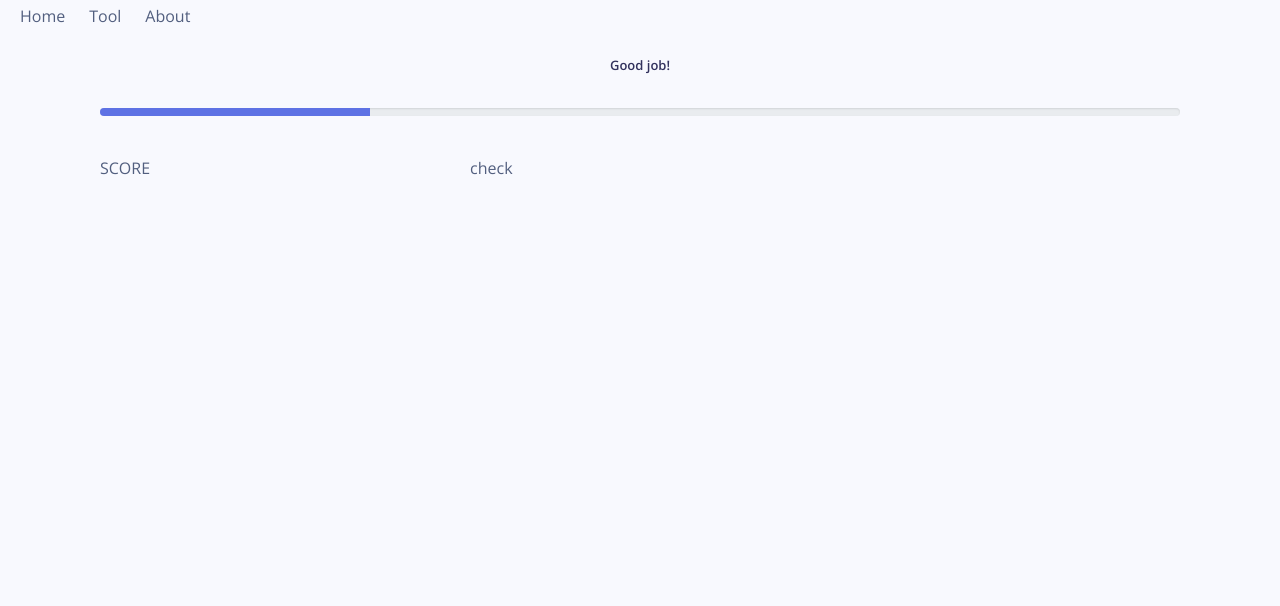
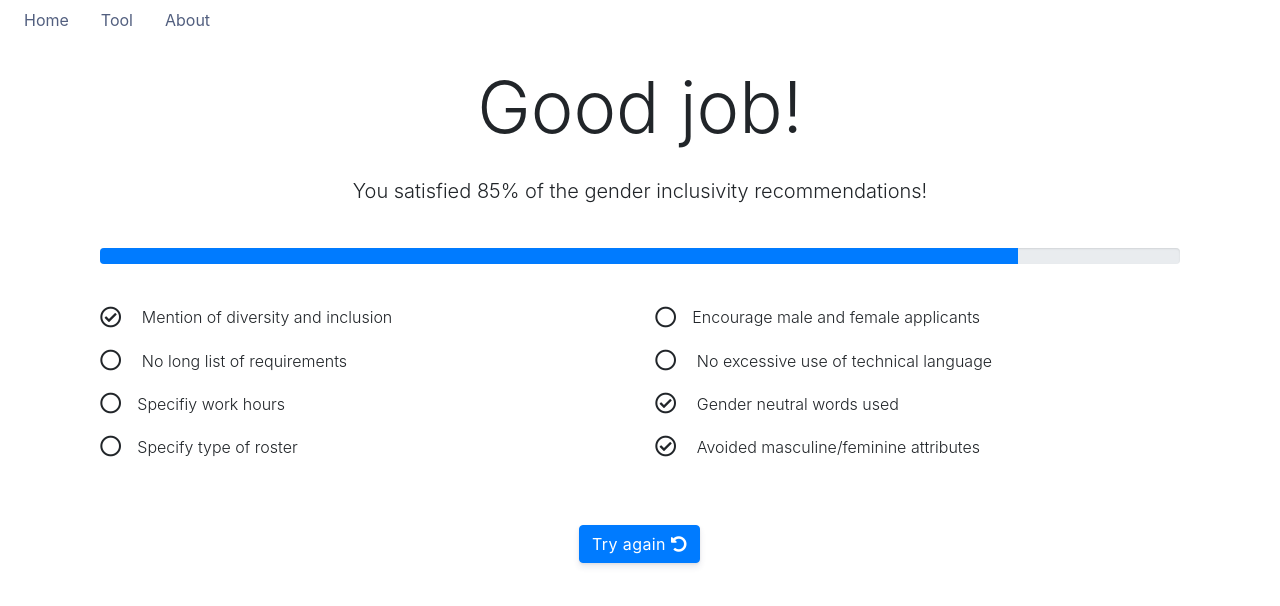
Before and after one commit to anna-giang/4003-Project, a Flask app: page /result in a window 1280 px wide. Shown: the top 606 px of the page. Run offline with Flask 2, Linux system fonts and the light colour scheme; some libraries are stand-ins or nearby versions.

Commit message:
improved result page styling and icons

```diff
--- a/website/templates/base.html
+++ b/website/templates/base.html
@@ -3,28 +3,18 @@
   <head>
     <meta charset="utf-8" />
     <meta name="viewport" content="width=device-width, initial-scale=1" />
+    <!--bootstrap CSS-->
     <link
       rel="stylesheet"
       href="https://cdn.jsdelivr.net/npm/bootstrap@4.6.2/dist/css/bootstrap.min.css"
       integrity="sha384-xOolHFLEh07PJGoPkLv1IbcEPTNtaed2xpHsD9ESMhqIYd0nLMwNLD69Npy4HI+N"
       crossorigin="anonymous"
     />
-    <!--bootstrap CSS-->
+    <!--font-awesome-->
     <link
       rel="stylesheet"
       href="https://stackpath.bootstrapcdn.com/font-awesome/4.7.0/css/font-awesome.min.css"
       crossorigin="anonymous"
-    />
-    <!-- Icons -->
-    <link
-      rel="stylesheet"
-      href="/static/assets/vendor/nucleo/css/nucleo.css"
-      type="text/css"
-    />
-    <link
-      rel="stylesheet"
-      href="/static/assets/vendor/@fortawesome/fontawesome-free/css/all.min.css"
-      type="text/css"
     />
     <!-- Favicon - loaded as static -->
     <link
@@ -39,11 +29,6 @@
     />
     <link
       rel="stylesheet"
-      href="/static/assets/vendor/@fortawesome/fontawesome-free/css/all.min.css"
-      type="text/css"
-    />
-    <link
-      rel="stylesheet"
       href="https://cdn.jsdelivr.net/npm/@fortawesome/fontawesome-free@6.1.2/css/fontawesome.min.css"
       integrity="sha384-X8QTME3FCg1DLb58++lPvsjbQoCT9bp3MsUU3grbIny/3ZwUJkRNO8NPW6zqzuW9"
       crossorigin="anonymous"
@@ -54,37 +39,45 @@
       href="/static/assets/css/argon.css?v=1.2.0"
       type="text/css"
     />
+    <link
+      rel="stylesheet"
+      href="https://use.fontawesome.com/releases/v5.4.1/css/all.css"
+      integrity="sha384-5sAR7xN1Nv6T6+dT2mhtzEpVJvfS3NScPQTrOxhwjIuvcA67KV2R5Jz6kr4abQsz"
+      crossorigin="anonymous"
+    />
+    <script
+      src="https://code.jquery.com/jquery-3.3.1.slim.min.js"
+      integrity="sha384-q8i/X+965DzO0rT7abK41JStQIAqVgRVzpbzo5smXKp4YfRvH+8abtTE1Pi6jizo"
+      crossorigin="anonymous"
+    ></script>
+    <script
+      src="https://cdnjs.cloudflare.com/ajax/libs/popper.js/1.14.3/umd/popper.min.js"
+      integrity="sha384-ZMP7rVo3mIykV+2+9J3UJ46jBk0WLaUAdn689aCwoqbBJiSnjAK/l8WvCWPIPm49"
+      crossorigin="anonymous"
+    ></script>
+    <link
+      rel="stylesheet"
+      href="https://stackpath.bootstrapcdn.com/bootstrap/4.1.3/css/bootstrap.min.css"
+      integrity="sha384-MCw98/SFnGE8fJT3GXwEOngsV7Zt27NXFoaoApmYm81iuXoPkFOJwJ8ERdknLPMO"
+      crossorigin="anonymous"
+    />
+    <script
+      src="https://stackpath.bootstrapcdn.com/bootstrap/4.1.3/js/bootstrap.min.js"
+      integrity="sha384-ChfqqxuZUCnJSK3+MXmPNIyE6ZbWh2IMqE241rYiqJxyMiZ6OW/JmZQ5stwEULTy"
+      crossorigin="anonymous"
+    ></script>
 
     <!-- Specific CSS goes HERE -->
+
     {% block stylesheets %}{% endblock stylesheets %}
   </head>
+  <!--Nav bar-->
   <body>
     <nav class="nav px-2">
       <a class="nav-link active" id="home" href="/">Home</a>
       <a class="nav-link" id="tool" href="/tool">Tool</a>
       <a class="nav-link" id="about" href="/about">About</a>
     </nav>
-
     <div class="container">{% block content %} {% endblock %}</div>
-    <script
-      src="https://cdn.jsdelivr.net/npm/bootstrap@4.6.2/dist/js/bootstrap.min.js"
-      integrity="sha384-+sLIOodYLS7CIrQpBjl+C7nPvqq+FbNUBDunl/OZv93DB7Ln/533i8e/mZXLi/P+"
-      crossorigin="anonymous"
-    ></script>
-    <script
-      src="https://cdn.jsdelivr.net/npm/bootstrap@4.6.2/dist/js/bootstrap.bundle.min.js"
-      integrity="sha384-Fy6S3B9q64WdZWQUiU+q4/2Lc9npb8tCaSX9FK7E8HnRr0Jz8D6OP9dO5Vg3Q9ct"
-      crossorigin="anonymous"
-    ></script>
-    <script
-      src="https://code.jquery.com/jquery-3.3.1.slim.min.js"
-      integrity="sha384-q8i/X+965DzO0rT7abK41JStQIAqVgRVzpbzo5smXKp4YfRvH+8abtTE1Pi6jizo"
-      crossorigin="anonymous"
-    ></script>
-    <script
-      src="https://cdnjs.cloudflare.com/ajax/libs/popper.js/1.14.7/umd/popper.min.js"
-      integrity="sha384-UO2eT0CpHqdSJQ6hJty5KVphtPhzWj9WO1clHTMGa3JDZwrnQq4sF86dIHNDz0W1"
-      crossorigin="anonymous"
-    ></script>
   </body>
 </html>
--- a/website/templates/result.html
+++ b/website/templates/result.html
@@ -4,14 +4,17 @@ content%}
   <div class="row">
     <div class="col">
       <br />
-      <h5 align="center">Good job!</h5>
+      <h1 class="display-3 p" align="center">Good job!</h1>
       <!-- If x amount of recommendations met = Good job otherwise Nice try for example -->
+      <p align="center" class="lead">
+        You satisfied 85% of the gender inclusivity recommendations!
+      </p>
       <br />
       <div class="progress">
         <div
           class="progress-bar"
           role="progressbar"
-          style="width: 25%"
+          style="width: 85%"
           aria-valuenow="25"
           aria-valuemin="0"
           aria-valuemax="100"
@@ -21,12 +24,57 @@ content%}
     </div>
   </div>
   <div class="row">
-    <div class="col">SCORE</div>
-    <div class="col">check</div>
     <div class="col">
-      <i class="fa-solid fa-square-check"></i>
-      <!--Icon not working-->
+      <div>
+        <p>
+          <i class="far fa-check-circle fa-lg pr-3"></i>
+          Mention of diversity and inclusion
+        </p>
+      </div>
+      <div>
+        <p>
+          <i class="far fa-circle fa-lg pr-3"></i> No long list of requirements
+        </p>
+      </div>
+      <div>
+        <p><i class="far fa-circle fa-lg pr-3"></i>Specifiy work hours</p>
+      </div>
+      <div>
+        <p><i class="far fa-circle fa-lg pr-3"></i>Specify type of roster</p>
+      </div>
+    </div>
+    <div class="col">
+      <div>
+        <p>
+          <i class="far fa-circle fa-lg pr-3"></i>Encourage male and female
+          applicants
+        </p>
+      </div>
+      <div>
+        <p>
+          <i class="far fa-circle fa-lg pr-3"></i>
+          No excessive use of technical language
+        </p>
+      </div>
+      <div>
+        <p>
+          <i class="far fa-check-circle fa-lg pr-3"></i>
+          Gender neutral words used
+        </p>
+      </div>
+      <div>
+        <p>
+          <i class="far fa-check-circle fa-lg pr-3"></i>
+          Avoided masculine/feminine attributes
+        </p>
+      </div>
     </div>
   </div>
+  <div class="mt-5" align="center">
+    <a href="/tool" class="btn btn-primary"
+      >Try again <i class="fas fa-undo-alt"></i
+    ></a>
+  </div>
 </div>
+
 {% endblock %}
```
